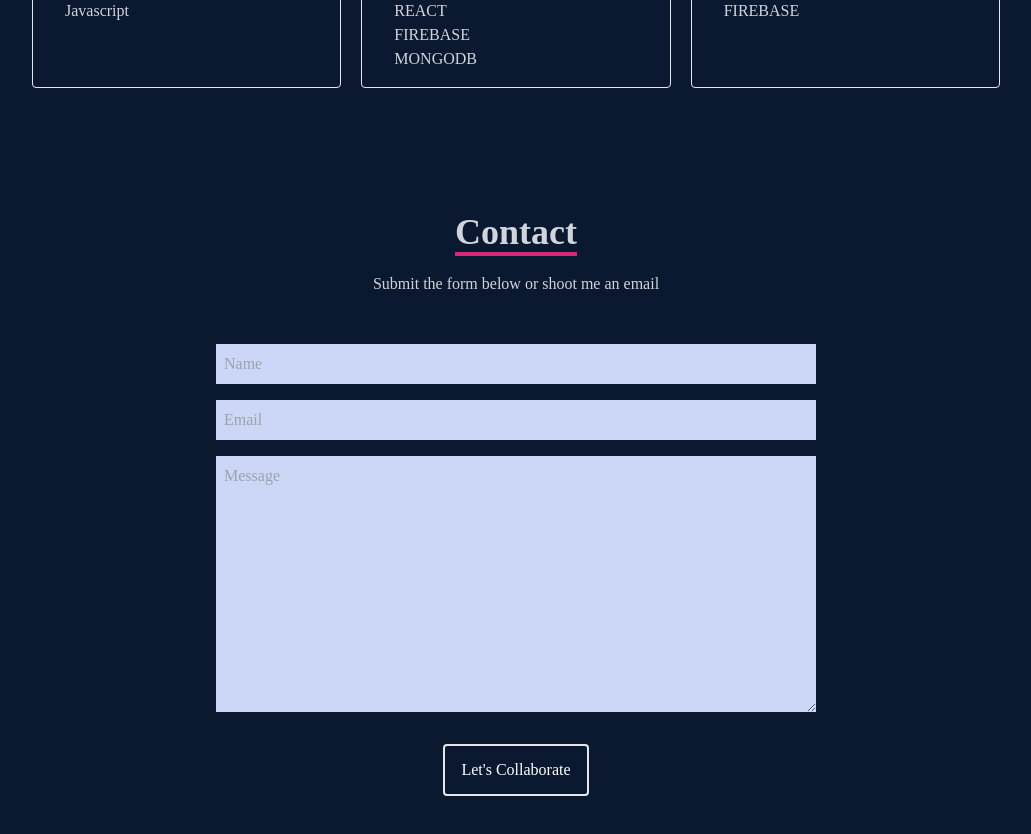
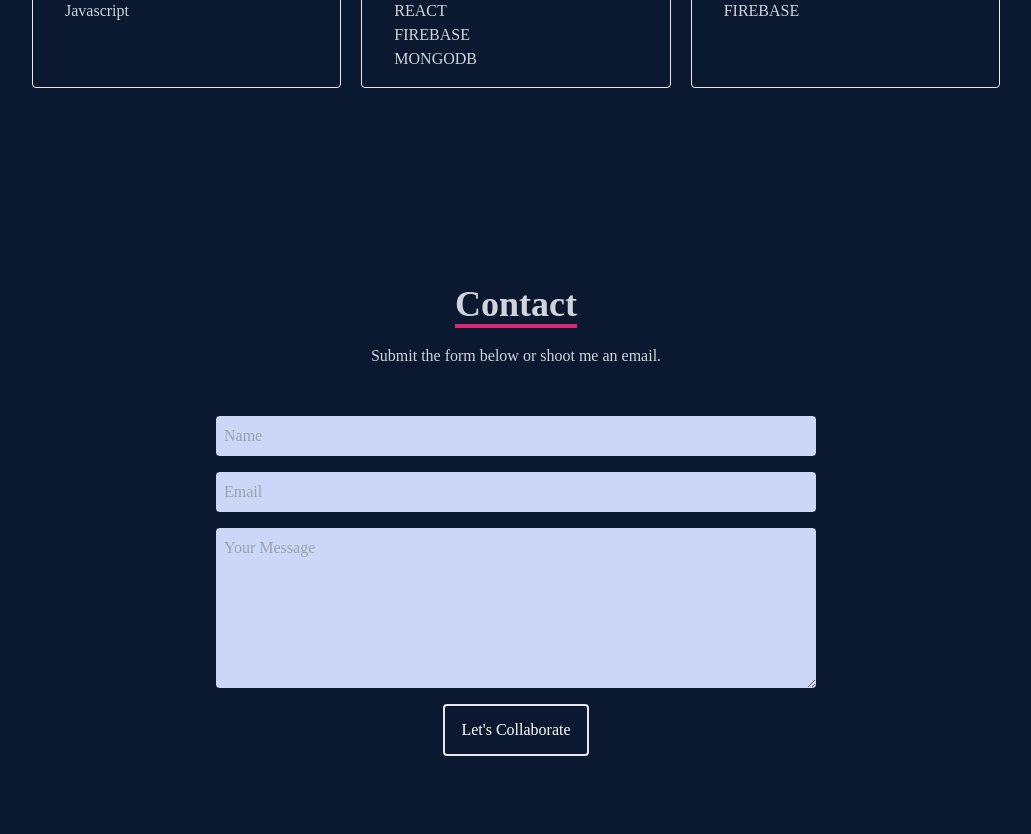
Before and after one commit to UlfathAraIslam/portfolio, a React (Vite) app: page / in a window 1280 px wide. Shown: the part 3080-3914 px from the top of the page, without its empty margins (124-1155 px from the left). Built offline with nearby package versions, Linux system fonts and the light colour scheme.

Commit message:
integrate emailjs in contact form

```diff
--- a/src/components/Contact.jsx
+++ b/src/components/Contact.jsx
@@ -1,60 +1,84 @@
 /* eslint-disable react/no-unescaped-entities */
-import  { useRef, useState } from 'react'
+import { useRef, useState } from 'react';
 import emailjs from '@emailjs/browser';
 import { ToastContainer, toast } from 'react-toastify';
 import 'react-toastify/dist/ReactToastify.css';
-
 
 const Contact = () => {
   const form = useRef();
   const [isEmailSent, setIsEmailSent] = useState(false);
 
-
   const sendEmail = (e) => {
     e.preventDefault();
 
-    emailjs.sendForm('service_fvqv9yk', 'template_luo6gi2', form.current, 'pV-WCgKjCI4IcogQC')
+    emailjs.sendForm(
+      'service_t4xrniq',         // Your EmailJS Service ID
+      'template_2ppr83r',        // Your EmailJS Template ID
+      form.current,
+      'xTSb21q3NbwbOVZiG'        // Your EmailJS Public Key
+    )
     .then((result) => {
       console.log(result.text);
       setIsEmailSent(true);
       toast.success('Email sent successfully!');
-
-      }, (error) => {
+    })
+    .catch((error) => {
       console.log(error.text);
       toast.error('Failed to send email!');
-
     });
   };
+
   const handleGoBack = () => {
     setIsEmailSent(false);
   };
 
   return (
-    <div name="contact" className="w-full h-screen bg-[#0a192f] flex justify-center items-center p-4">
+    <div name="contact" className="w-full min-h-screen bg-[#0a192f] flex justify-center items-center p-4">
       {!isEmailSent ? (
         <form ref={form} onSubmit={sendEmail} className="flex flex-col max-w-[600px] w-full">
           <div className="pb-8 w-full flex flex-col justify-center items-center">
             <p className="text-4xl font-bold inline border-b-4 border-pink-600 text-gray-300">Contact</p>
-            <p className="text-gray-300 py-4"> Submit the form below or shoot me an email </p>
+            <p className="text-gray-300 py-4">Submit the form below or shoot me an email.</p>
           </div>
-          <input className="bg-[#ccd6f6] p-2" type="text" placeholder="Name" name="from_name" />
-          <input className="my-4 p-2 bg-[#ccd6f6]" type="email" placeholder="Email" name="from_email" />
-          <textarea className="bg-[#ccd6f6] p-2" name="message" rows="10" placeholder="Message"></textarea>
-          <button className="text-white border-2 hover:bg-pink-600 hover:border-pink-600 px-4 py-3 my-8 mx-auto flex items-center rounded">
+          <input
+            className="bg-[#ccd6f6] p-2 mb-4 rounded text-gray-700"
+            type="text"
+            placeholder="Name"
+            name="from_name"
+            required
+          />
+          <input
+            className="bg-[#ccd6f6] p-2 mb-4 rounded text-gray-700"
+            type="email"
+            placeholder="Email"
+            name="from_email"
+            required
+          />
+          <textarea
+            className="bg-[#ccd6f6] p-2 mb-4 rounded text-gray-700"
+            name="message"
+            rows="6"
+            placeholder="Your Message"
+            required
+          ></textarea>
+          <button className="text-white border-2 hover:bg-pink-600 hover:border-pink-600 px-4 py-3 mx-auto flex items-center rounded">
             Let's Collaborate
           </button>
         </form>
       ) : (
         <div className="flex flex-col items-center text-center">
-          <p className="text-2xl text-white">Email sent successfully!</p>
-          <button className="text-white border-2 hover:bg-pink-600 hover:border-pink-600 px-4 py-3 my-8 mx-auto flex items-center rounded" onClick={handleGoBack}>
-            Go Back Home
+          <p className="text-2xl text-white mb-4">Email sent successfully!</p>
+          <button
+            className="text-white border-2 hover:bg-pink-600 hover:border-pink-600 px-4 py-3 mx-auto flex items-center rounded"
+            onClick={handleGoBack}
+          >
+            Go Back
           </button>
         </div>
       )}
       <ToastContainer />
     </div>
-  )
-}
+  );
+};
 
-export default Contact
+export default Contact;
```
Also changed, not shown: src/App.jsx (+0 -41 lines). Lines whose indentation alone changed are shown as unchanged.
